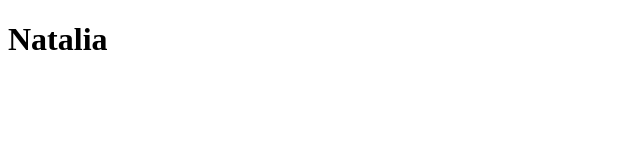
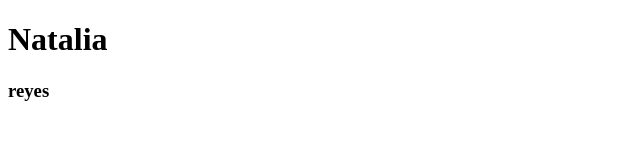
Before and after one commit to NataliaReyesG/pruebagit, a plain HTML site: page index.html in a window 1280 px wide. Shown: the full height of the page, 0-640 px from the left. Drawn offline with Linux system fonts and the light colour scheme.

Commit message:
apellido

```diff
--- a/index.html
+++ b/index.html
@@ -8,5 +8,6 @@
 </head>
 <body>
     <h1>Natalia</h1>
+    <h3>reyes</h3>
 </body>
 </html>
```
